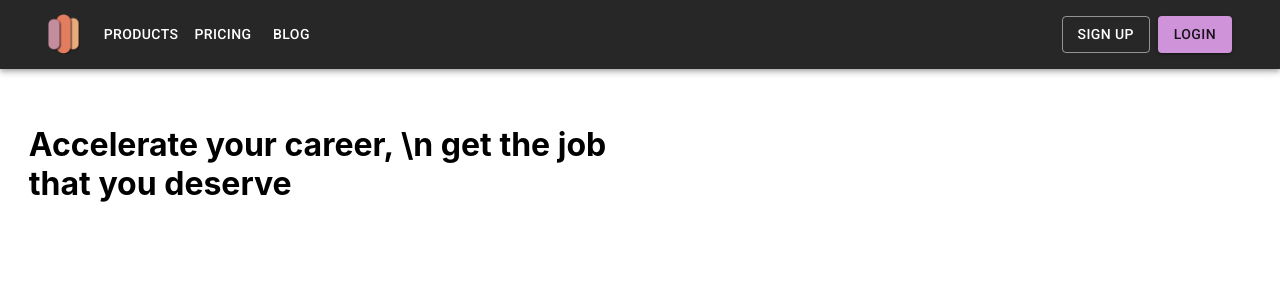
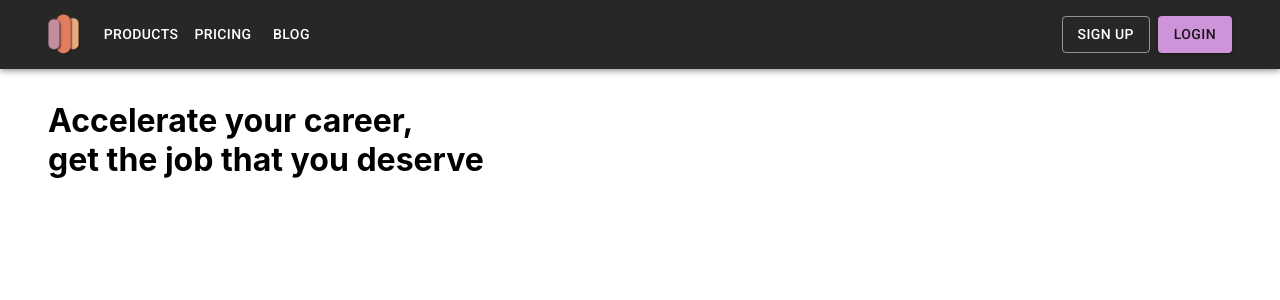
Before and after one commit to rolelo/fe-pwa, a React (Create React App) app: page / in a window 1280 px wide. Shown: the top 300 px of the page. Built offline with nearby package versions, Linux system fonts and the light colour scheme.

Commit message:
spacing stuff sorted

```diff
--- a/src/App.tsx
+++ b/src/App.tsx
@@ -1,4 +1,4 @@
-import { Grid, ThemeProvider } from '@mui/material';
+import { Box, Grid, ThemeProvider } from '@mui/material';
 import { BrowserRouter, Route, Routes } from 'react-router-dom';
 import './App.css';
 import AppBar from './components/app-bar';
@@ -9,13 +9,15 @@ function App() {
   return (
     <ThemeProvider theme={theme}>
       <AppBar />
-      <Grid container spacing={{ xs: 1, sm: 2, md: 3 }} margin={{ xs: 0.1, sm: 0.4, md: 0.6 }} sx={{ width: "98% !important", boxSizing: "border-box" }}>
+      <Box sx={{ flexGrow: 1, padding: { xs: "0 30px", sm: "0 48px" } }}>
+        <Grid container spacing={2}>
           <BrowserRouter>
             <Routes>
               <Route path='/' element={<Home />} />
             </Routes>
           </BrowserRouter>
         </Grid>
+      </Box>
     </ThemeProvider>
   );
 }
--- a/src/components/home/index.tsx
+++ b/src/components/home/index.tsx
@@ -5,7 +5,7 @@ const Home = () => {
   return (
     <>
       <Grid item xs={12} md={6}>
-        <Typography variant="h1">Accelerate your career, \n get the job that you deserve</Typography>
+        <Typography variant="h1">Accelerate your career, <br /> get the job that you deserve</Typography>
       </Grid>
       <Grid item xs={12} md={6} sx={{ display: { xs: "none", md: "flex" } }}>
       </Grid>
```
Lines whose indentation alone changed are shown as unchanged.
